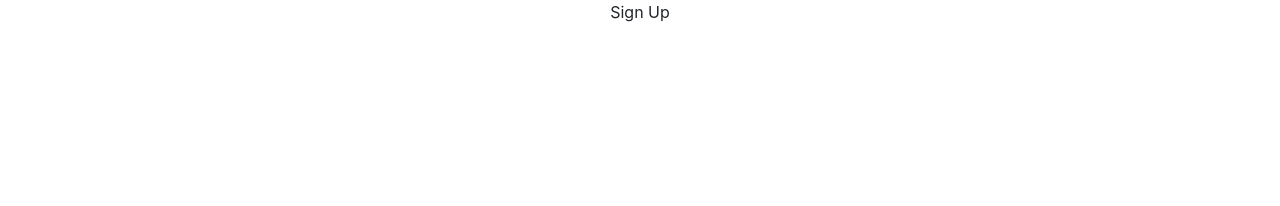
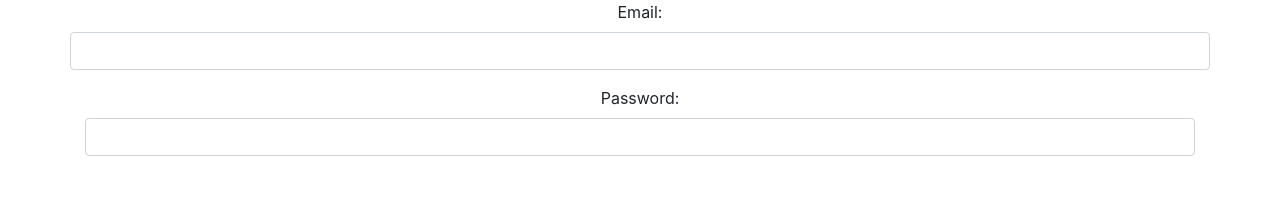
Before and after one commit to ItuTheGoat/Barbershop-project, a React (Create React App) app in the folder barberproject/: page /signup in a window 1280 px wide. Shown: the top 206 px of the page. Built offline with nearby package versions, Linux system fonts and the light colour scheme.

Commit message:
Worked on the Sign up form, need to fix up the look and feel

```diff
--- a/barberproject/src/components/firstPage.js
+++ b/barberproject/src/components/firstPage.js
@@ -3,7 +3,6 @@ import "./firstPage.css";
 import Footer from "./footer";
 import Welcome from "./welcome";
 import { Link } from "react-router-dom";
-import SignIn from "./signin";
 
 class FirstPage extends React.Component {
 	onBarberSignIn = () => {};
--- a/barberproject/src/components/signUp.js
+++ b/barberproject/src/components/signUp.js
@@ -3,7 +3,20 @@ import React, { Component } from "react";
 // I think we will need state here.
 class SignUp extends Component {
 	render() {
-		return <div>Sign Up</div>;
+		return (
+			<div className='container'>
+				<form>
+					<div className='form-group row justify-content-md-center'>
+						<label htmlFor='userEmail'>Email: </label>
+						<input type='email' id='userEmail' className='form-control' />
+					</div>
+					<div className='form-group'>
+						<label htmlFor='userPassword'>Password: </label>
+						<input type='password' id='userPassword' className='form-control' />
+					</div>
+				</form>
+			</div>
+		);
 	}
 }
 
```
